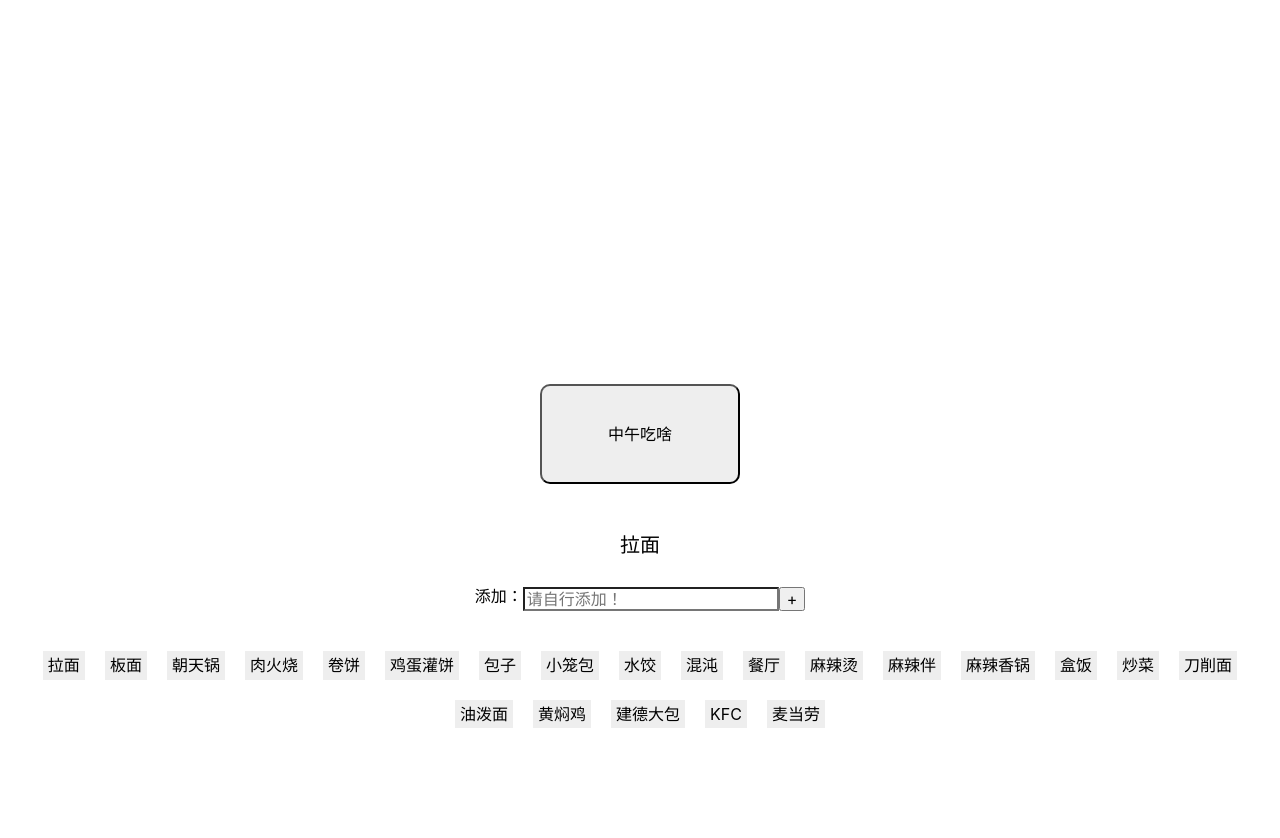
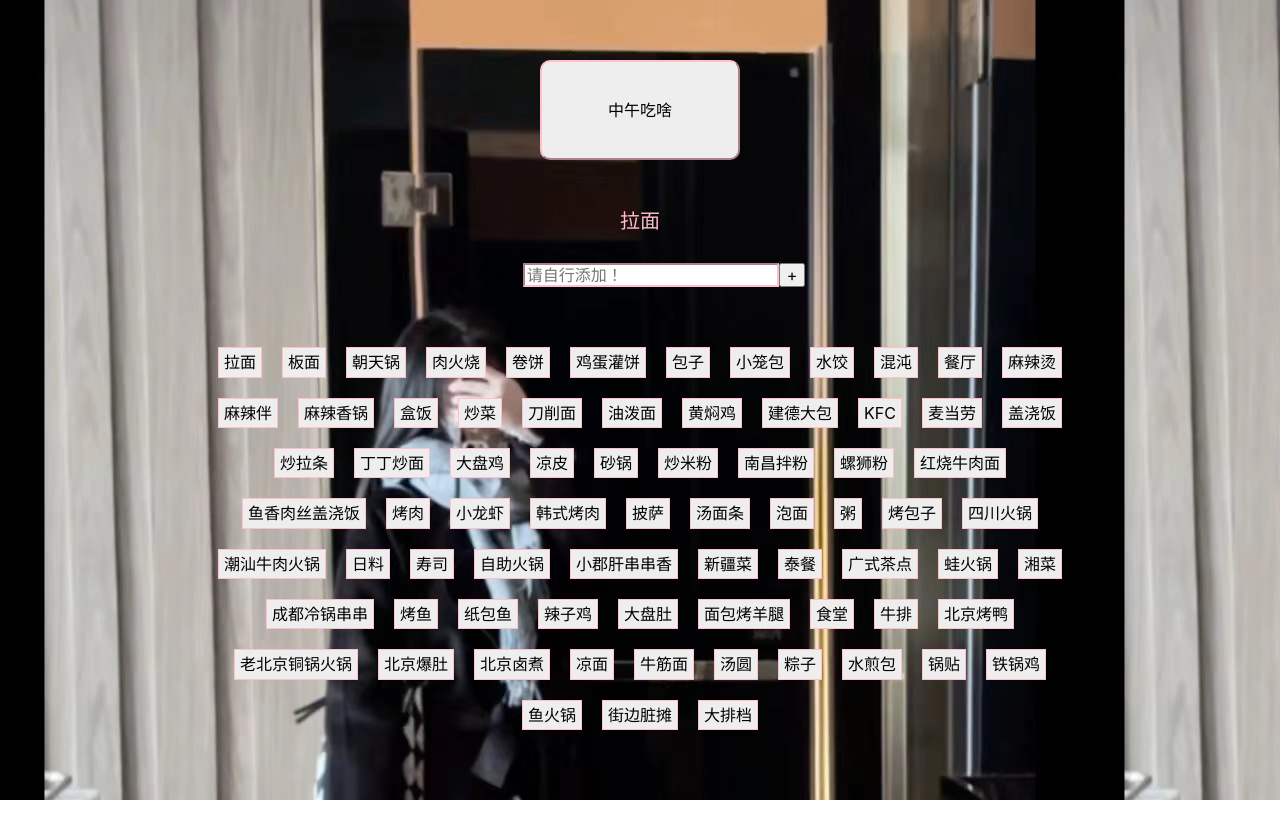
Before and after one commit to IcarusRyy/lunchRandom, a React (Create React App) app: page / in a window 1280 px wide. Shown: the top 838 px of the page. After the commit the page ends 800 px from the top, so only its background shows below. Built offline with nearby package versions, Linux system fonts and the light colour scheme.

Commit message:
更新menu

```diff
--- a/src/App.css
+++ b/src/App.css
@@ -1,45 +1,53 @@
-.App{
+.App {
   width: 100%;
-  height: 100%;
+  background-image: url("./assets/img/cx.jpeg");
+  height: 100vh;
+  display: flex;
+  flex-direction: column;
+  align-items: center;
+  justify-content: center;
 }
-.btn_box{
-  margin-top: 30%;
+.btn_box {
+  /* margin-top: 30%; */
   display: flex;
   justify-content: center;
   align-items: center;
 }
-.btn{
+.btn {
   width: 200px;
   height: 100px;
   background: #eee;
   border-radius: 10px;
+  border-color: pink;
 }
-.lunch_box{
+.lunch_box {
   margin-top: 50px;
   display: flex;
+  color: pink;
   justify-content: center;
   align-items: center;
   font-size: 20px;
 }
-.menu_box{
+.menu_box {
   margin-top: 20px;
   text-align: center;
-  max-width: 100%;
+  max-width: 70%;
 }
-.item{
+.item {
   display: inline-block;
-  white-space: 'nowrap';
-  text-overflow: 'ellipsis';
+  white-space: "nowrap";
+  text-overflow: "ellipsis";
   background-color: #eee;
   padding: 5px;
   margin: 10px;
+  border: 1px solid pink;
 }
-.add{
+.add {
   display: flex;
   justify-content: center;
   align-content: center;
   margin: 30px;
 }
-.orange{
+.orange {
   background-color: orange;
 }
--- a/src/App.tsx
+++ b/src/App.tsx
@@ -27,6 +27,58 @@ const lunchData = [
   "建德大包",
   "KFC",
   "麦当劳",
+  "盖浇饭",
+  "炒拉条",
+  "丁丁炒面",
+  "大盘鸡",
+  "凉皮",
+  "砂锅",
+  "炒米粉",
+  "南昌拌粉",
+  "螺狮粉",
+  "红烧牛肉面",
+  "鱼香肉丝盖浇饭",
+  "烤肉",
+  "小龙虾",
+  "韩式烤肉",
+  "披萨",
+  "汤面条",
+  "泡面",
+  "粥",
+  "烤包子",
+  "四川火锅",
+  "潮汕牛肉火锅",
+  "日料",
+  "寿司",
+  "自助火锅",
+  "小郡肝串串香",
+  "新疆菜",
+  "泰餐",
+  "广式茶点",
+  "蛙火锅",
+  "湘菜",
+  "成都冷锅串串",
+  "烤鱼",
+  "纸包鱼",
+  "辣子鸡",
+  "大盘肚",
+  "面包烤羊腿",
+  "食堂",
+  "牛排",
+  "北京烤鸭",
+  "老北京铜锅火锅",
+  "北京爆肚",
+  "北京卤煮",
+  "凉面",
+  "牛筋面",
+  "汤圆",
+  "粽子",
+  "水煎包",
+  "锅贴",
+  "铁锅鸡",
+  "鱼火锅",
+  "街边脏摊",
+  "大排档",
 ]
 function App() {
   const [lunch, setLunch] = useState(0)
@@ -34,28 +86,19 @@ function App() {
   const [lunchMenu, setLuncMenu] = useState(lunchData)
   const [val, setVal] = useState("")
   const [nowLunch, setNowLunch] = useState("")
-  const changeLunch = useCallback(
-    _.throttle(
-      () => {
-        // setCount(count + 1)
-        let handle = setInterval(function test() {
-          let res = Math.floor((lunchMenu.length - 1) * Math.random())
-          setLunch(res)
-          setNowLunch(lunchMenu[res])
-          // return test
-        }, 200)
-        setTimeout(() => clearInterval(handle), 2000)
-      },
-      2000,
-      { trailing: false }
-    ),
-    []
-  )
+  const handleMenu = (menu: string[]) => {
+    let handle = setInterval(function test() {
+      let res = Math.round((menu.length - 1) * Math.random())
+      setLunch(res)
+      setNowLunch(menu[res])
+    }, 200)
+    setTimeout(() => clearInterval(handle), 2000)
+  }
+
   const inputLunch = (e: any) => {
     setVal(e.target.value)
   }
   const addLunch = () => {
-    // console.log(val, "val")
     if (lunchMenu.some((item) => item === val)) {
       return message.warning("食谱中已存在")
     } else {
@@ -68,7 +111,7 @@ function App() {
       <div className="btn_box">
         <button
           className="btn"
-          onClick={changeLunch}
+          onClick={() => handleMenu(lunchMenu)}
           // disabled={count > 4}
         >
           中午吃啥
@@ -85,6 +128,7 @@ function App() {
           onChange={inputLunch}
           value={val}
           placeholder="请自行添加！"
+          style={{ borderColor: "pink" }}
         />
         <button onClick={addLunch}>+</button>
       </div>
```
Also changed, not shown: src/assets/img/cx.jpeg (added).
